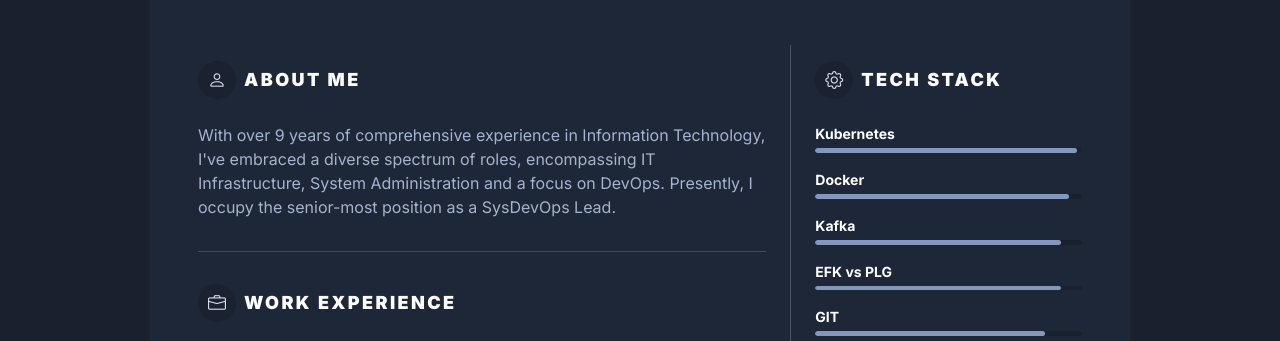
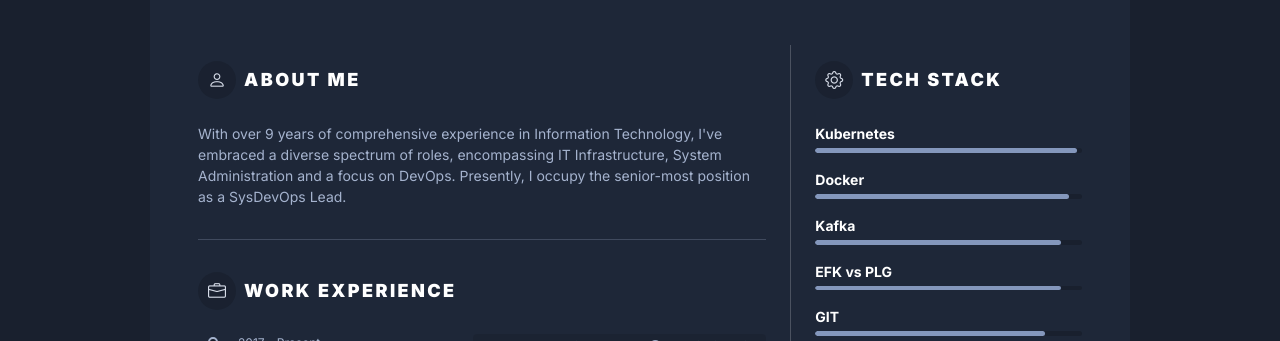
Before and after one commit to BinhPhuongIT/binhphuongit.github.io, a plain HTML site: page index.html in a window 1280 px wide. Shown: the part 407-748 px from the top of the page. Drawn offline with nearby package versions, Linux system fonts and the light colour scheme; files that its build step writes are made by us from their sources.

Commit message:
update font-size: 0.875rem;

```diff
--- a/assets/scss/theme/_resume.scss
+++ b/assets/scss/theme/_resume.scss
@@ -66,7 +66,7 @@
 }
 
 .resume-summary-desc {
-	size: 10px;
+	font-size: 0.875rem;
 }
 
 .resume-contact {
```
